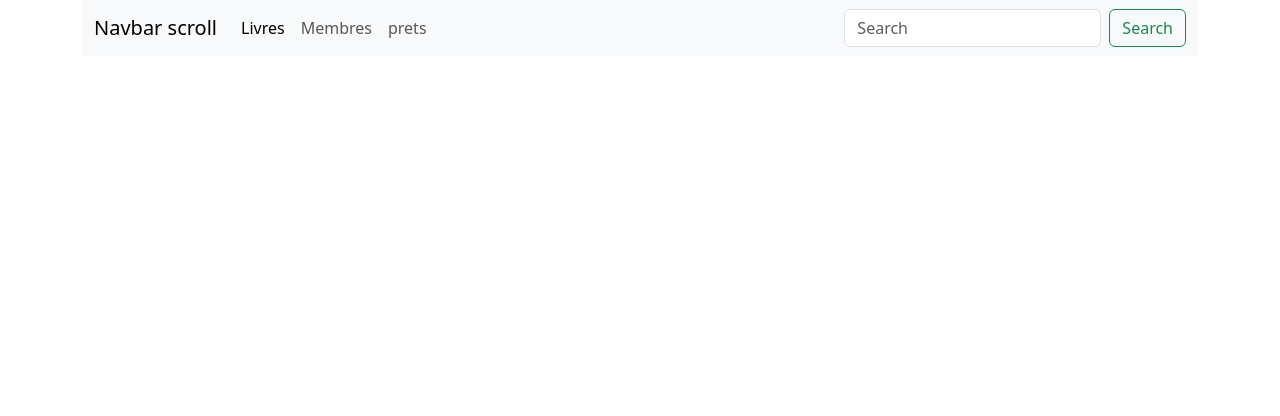
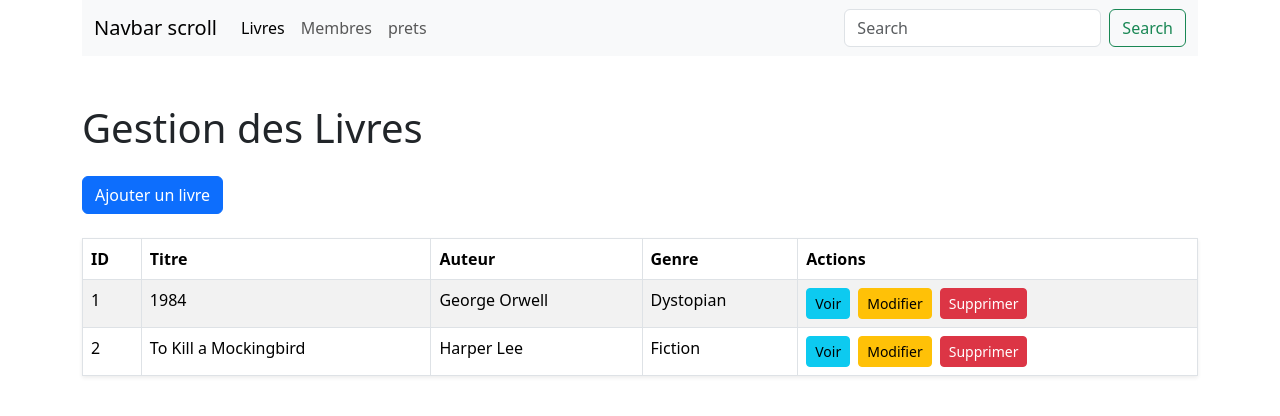
Before and after one commit to Mamoudou12/gestion_bibliotheque, a Vue app: page / in a window 1280 px wide. Shown: the top 416 px of the page. Built offline with nearby package versions, Linux system fonts and the light colour scheme.

Commit message:
book second commit

```diff
--- a/src/App.vue
+++ b/src/App.vue
@@ -1,10 +1,12 @@
 <script setup>
 import { RouterLink, RouterView } from 'vue-router'
 import Header from './components/Header.vue'
+import livres from './components/BooksManager.vue'
 </script>
 
 <template>
   <Header/>
+  <livres/>
 </template>
 
 <style scoped>
--- /dev/null
+++ b/src/components/AddBook.vue
@@ -0,0 +1,41 @@
+<template>
+    <div class="mb-4 bg-light border rounded p-4 shadow-sm">
+      <h3>Ajouter un nouveau livre</h3>
+      <form @submit.prevent="submitForm">
+        <div class="mb-3">
+          <label for="title" class="form-label">Titre</label>
+          <input id="title" v-model="localBook.title" type="text" class="form-control" placeholder="Titre du livre" required />
+        </div>
+        <div class="mb-3">
+          <label for="author" class="form-label">Auteur</label>
+          <input id="author" v-model="localBook.author" type="text" class="form-control" placeholder="Auteur du livre" required />
+        </div>
+        <div class="mb-3">
+          <label for="genre" class="form-label">Genre</label>
+          <input id="genre" v-model="localBook.genre" type="text" class="form-control" placeholder="Genre du livre" required />
+        </div>
+        <button type="submit" class="btn btn-success">Ajouter</button>
+        <button type="button" class="btn btn-secondary ms-2" @click="$emit('cancel')">Annuler</button>
+      </form>
+    </div>
+  </template>
+
+  <script setup>
+  import { ref, watch } from 'vue';
+
+  const props = defineProps({
+    newBook: Object
+  });
+
+  const emit = defineEmits(['add-book', 'cancel']);
+
+  const localBook = ref({ ...props.newBook });
+
+  watch(() => props.newBook, (newValue) => {
+    localBook.value = { ...newValue };
+  });
+
+  const submitForm = () => {
+    emit('add-book', localBook.value);
+  };
+  </script>
--- /dev/null
+++ b/src/components/BookList.vue
@@ -0,0 +1,32 @@
+<template>
+    <table class="table table-striped table-bordered shadow-sm">
+      <thead class="bg-secondary text-white">
+        <tr>
+          <th>ID</th>
+          <th>Titre</th>
+          <th>Auteur</th>
+          <th>Genre</th>
+          <th>Actions</th>
+        </tr>
+      </thead>
+      <tbody>
+        <tr v-for="book in books" :key="book.id">
+          <td>{{ book.id }}</td>
+          <td>{{ book.title }}</td>
+          <td>{{ book.author }}</td>
+          <td>{{ book.genre }}</td>
+          <td>
+            <button class="btn btn-info btn-sm" @click="$emit('view-book', book.id)">Voir</button>
+            <button class="btn btn-warning btn-sm ms-2" @click="$emit('edit-book', book.id)">Modifier</button>
+            <button class="btn btn-danger btn-sm ms-2" @click="$emit('delete-book', book.id)">Supprimer</button>
+          </td>
+        </tr>
+      </tbody>
+    </table>
+  </template>
+
+  <script setup>
+  const props = defineProps({
+    books: Array
+  });
+  </script>
--- /dev/null
+++ b/src/components/BookModal.vue
@@ -0,0 +1,62 @@
+<template>
+    <div class="modal fade show d-block" tabindex="-1" style="background-color: rgba(0, 0, 0, 0.5);">
+      <div class="modal-dialog modal-dialog-centered">
+        <div class="modal-content rounded-3 shadow-lg">
+          <div class="modal-header">
+            <h5 class="modal-title">{{ isEditing ? 'Modifier' : 'Voir' }} le livre</h5>
+            <button type="button" class="btn-close" @click="$emit('close')"></button>
+          </div>
+          <div class="modal-body">
+            <div v-if="isEditing">
+              <form @submit.prevent="submitUpdate">
+                <div class="mb-3">
+                  <label for="editTitle" class="form-label">Titre</label>
+                  <input id="editTitle" v-model="localBook.title" type="text" class="form-control" />
+                </div>
+                <div class="mb-3">
+                  <label for="editAuthor" class="form-label">Auteur</label>
+                  <input id="editAuthor" v-model="localBook.author" type="text" class="form-control" />
+                </div>
+                <div class="mb-3">
+                  <label for="editGenre" class="form-label">Genre</label>
+                  <input id="editGenre" v-model="localBook.genre" type="text" class="form-control" />
+                </div>
+                <button type="submit" class="btn btn-success">Enregistrer</button>
+              </form>
+            </div>
+            <div v-else>
+              <p><strong>ID:</strong> {{ book.id }}</p>
+              <p><strong>Titre:</strong> {{ book.title }}</p>
+              <p><strong>Auteur:</strong> {{ book.author }}</p>
+              <p><strong>Genre:</strong> {{ book.genre }}</p>
+            </div>
+          </div>
+          <div class="modal-footer">
+            <button type="button" class="btn btn-secondary" @click="$emit('close')">Fermer</button>
+          </div>
+        </div>
+      </div>
+    </div>
+  </template>
+
+  <script setup>
+  import { ref, watch } from 'vue';
+
+  const props = defineProps({
+    book: Object,
+    isEditing: Boolean
+  });
+
+  const emit = defineEmits(['update-book', 'close']);
+
+  const localBook = ref({ ...props.book });
+
+  watch(() => props.book, (newValue) => {
+  localBook.value = { ...newValue };
+});
+
+const submitUpdate = () => {
+  emit('update-book', localBook.value);
+  emit('close');
+};
+</script>
--- /dev/null
+++ b/src/components/BooksManager.vue
@@ -0,0 +1,93 @@
+<template>
+  <div class="container mt-5">
+    <h1 class="mb-4">Gestion des Livres</h1>
+
+    <div class="d-flex justify-content-between mb-4">
+      <button class="btn btn-primary" @click="toggleAddBookForm">
+        {{ showAddBookForm ? 'Annuler' : 'Ajouter un livre' }}
+      </button>
+    </div>
+
+    <AddBookForm
+      v-if="showAddBookForm"
+      :newBook="newBook"
+      @add-book="addBook"
+      @cancel="toggleAddBookForm"
+    />
+
+    <BookList
+      :books="books"
+      @view-book="viewBook"
+      @edit-book="editBook"
+      @delete-book="deleteBook"
+    />
+
+    <BookModal
+      v-if="currentBook"
+      :book="currentBook"
+      :isEditing="isEditing"
+      @update-book="updateBook"
+      @close="currentBook = null"
+    />
+  </div>
+</template>
+
+<script setup>
+import { ref } from 'vue';
+import AddBookForm from './AddBook.vue';
+import BookList from './BookList.vue';
+import BookModal from './BookModal.vue';
+
+const books = ref([
+  { id: 1, title: '1984', author: 'George Orwell', genre: 'Dystopian' },
+  { id: 2, title: 'To Kill a Mockingbird', author: 'Harper Lee', genre: 'Fiction' },
+]);
+
+const showAddBookForm = ref(false);
+const newBook = ref({ title: '', author: '', genre: '' });
+const currentBook = ref(null);
+const isEditing = ref(false);
+
+const toggleAddBookForm = () => {
+  showAddBookForm.value = !showAddBookForm.value;
+};
+
+const addBook = (book) => {
+  if (book.title && book.author && book.genre) {
+    books.value.push({
+      id: books.value.length + 1,
+      ...book,
+    });
+    newBook.value = { title: '', author: '', genre: '' };
+    showAddBookForm.value = false;
+  }
+};
+
+const viewBook = (id) => {
+  const book = books.value.find(b => b.id === id);
+  if (book) {
+    currentBook.value = { ...book };
+    isEditing.value = false;
+  }
+};
+
+const editBook = (id) => {
+  const book = books.value.find(b => b.id === id);
+  if (book) {
+    currentBook.value = { ...book };
+    isEditing.value = true;
+  }
+};
+
+const updateBook = (updatedBook) => {
+  const index = books.value.findIndex(b => b.id === updatedBook.id);
+  if (index !== -1) {
+    books.value[index] = { ...updatedBook };
+    currentBook.value = null;
+  }
+};
+
+const deleteBook = (id) => {
+  books.value = books.value.filter(book => book.id !== id);
+};
+</script>
--- a/src/components/Header.vue
+++ b/src/components/Header.vue
@@ -7,7 +7,7 @@
       <span class="navbar-toggler-icon"></span>
     </button>
     <div class="collapse navbar-collapse" id="navbarScroll">
-      <ul class="navbar-nav me-auto my-2 my-lg-0 navbar-nav-scroll" style="--bs-scroll-height: 100px;">
+      <ul class="navbar-nav  me-auto my-2 my-lg-0 navbar-nav-scroll" style="--bs-scroll-height: 100px;">
         <li class="nav-item">
           <a class="nav-link active" aria-current="page" href="#">Livres</a>
         </li>
```
Also changed, not shown: src/components/Membres.vue (added), src/components/Prets.vue (added).
